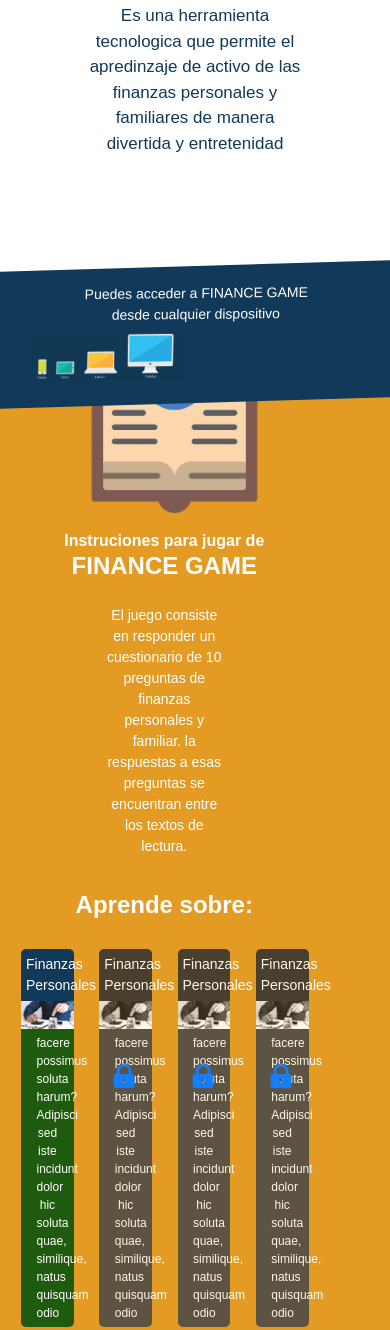
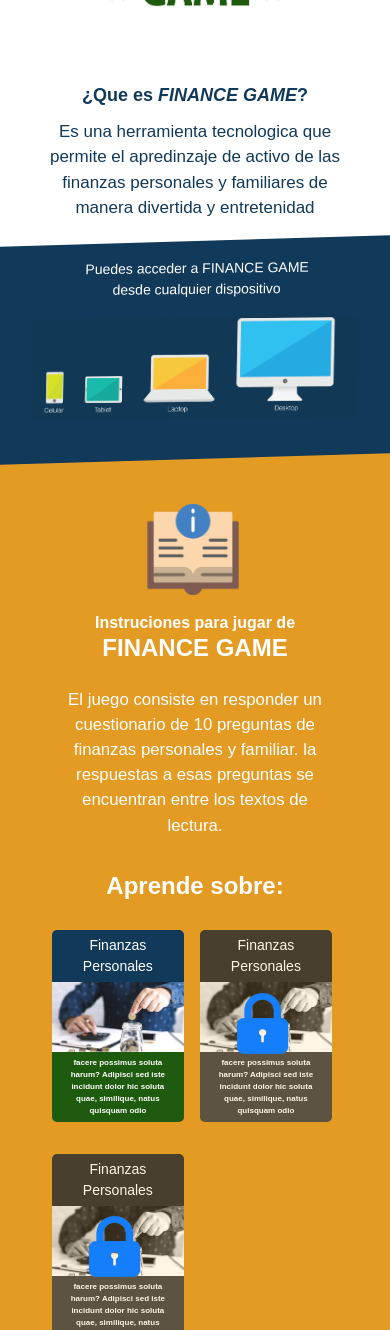
Before and after one commit to mouseinyl/Finance-Game, a plain HTML site: page index.html in a window 390 px wide. Shown: the part 215-1545 px from the top of the page. Drawn offline with nearby package versions, Linux system fonts and the light colour scheme.

Commit message:
reponssy

```diff
--- a/css/css.css
+++ b/css/css.css
@@ -289,3 +289,39 @@
         filter: none;
         -webkit-filter: none;
     }
+    /* reponsibe */
+
+    @media only screen and (max-width: 600px) {
+        .firts_box .text h4 {
+            font-weight: 600;
+            font-size: large;
+        }
+        .second_box .box_of_data p {
+            margin-top: 5%;
+        }
+        .second_box .box_of_data img {
+            margin-top: 5%;
+            margin-bottom: 10%;
+        }
+        .test {
+            transform: matrix(1, -0.03, 0, 1, 0, 20);
+            -webkit-transform: matrix(1, -0.03, 0, 1, 0, 20);
+            -moz-transform: matrix(1, -0.03, 0, 1, 0, 20);
+            -ms-transform: matrix(1, -0.03, 0, 1, 0, 20);
+            -o-transform: matrix(1, -0.03, 0, 1, 0, 20);
+        }
+        .thirt_box {
+            margin-top: 15%;
+        }
+        .thirt_box p {
+            font-size: larger;
+        }
+        .cart_conten {
+            margin: 5%;
+        }
+        .cart_conten p {
+            font-size: 8px;
+            font-weight: 600;
+            padding: 5px;
+        }
+    }
--- a/index.html
+++ b/index.html
@@ -49,12 +49,12 @@
     <div class="row">
         <!-- firts_box -->
         <div class="col s12 firts_box" id="firts_box">
-            <div class="col s5 offset-s1">
+            <div class="col s12 m5 l5 offset-l1 offset-m1">
                 <img src="./recursos/juego_de_finanzas-01.jpg" alt="">
             </div>
-            <div class="col l6 center text blue_page_text">
+            <div class="col s12 m6 l6 center text blue_page_text">
                 <h4 class="col s12 center">¿Que es <span>FINANCE GAME</span>?</h4>
-                <p class="col s8 offset-s2">
+                <p class="col s12 m8 l8 offset-m2 offset-l2">
                     Es una herramienta tecnologica que permite el apredinzaje de activo de las finanzas personales y familiares de manera divertida y entretenidad
                 </p>
             </div>
@@ -64,7 +64,7 @@
             <div class="col s12 test blue_page">
                 <div class="col s12 box_of_data  ">
                     <p class="col s12 white-text center">Puedes acceder a FINANCE GAME <br> desde cualquier dispositivo</p>
-                    <div class="col s6 offset-l3 "><img class="" src="./recursos/disposivos.png" alt=""></div>
+                    <div class="col s12 m6 l6 offset-l3 offset-m3 "><img class="" src="./recursos/disposivos.png" alt=""></div>
                 </div>
             </div>
         </div>
@@ -73,18 +73,18 @@
 
         <!-- thirt_box -->
         <div class="col s12 thirt_box_conten goldenrod" id="thirt_box_conten">
-            <div class="col s10 offset-l1 thirt_box white-text">
-                <div class="col l2 offset-l5"><img src="./recursos/book_tag.png" alt="" srcset=""></div>
+            <div class="col s10 offset-s1 thirt_box white-text">
+                <div class="col s7 m2 l2 offset-s2 offset-m5 offset-l5"><img src="./recursos/book_tag.png" alt="" srcset=""></div>
                 <span class="col s12 center">Instruciones para jugar de</span>
                 <h5 class="col s12 center ">FINANCE GAME</h5>
-                <p class="col s6 center offset-s3">El juego consiste en responder un cuestionario de 10 preguntas de finanzas personales y familiar. la respuestas a esas preguntas se encuentran entre los textos de lectura.
+                <p class="col s12 m6 m6 center offset-l3 offset-m3">El juego consiste en responder un cuestionario de 10 preguntas de finanzas personales y familiar. la respuestas a esas preguntas se encuentran entre los textos de lectura.
                 </p>
                 <h5 class="col s12 center">Aprende sobre:</h5>
             </div>
 
             <!-- cartas -->
-            <div class="col s11 offset-l1 cart white-text">
-                <div class="col s2 cart_conten darken-4">
+            <div class="col s11 offset-s1 cart white-text">
+                <div class="col s5 m2 l2 cart_conten darken-4">
                     <div class="strech">
                         <span class="col s12 center blue_page label">Finanzas Personales</span>
                         <img src="./recursos/tipo_de_finazas.png" alt="">
@@ -95,7 +95,7 @@
 
                     </div>
                 </div>
-                <div class="col s2 cart_conten darken-4">
+                <div class="col s5 m2 l2 cart_conten darken-4">
                     <div class="block strech">
                         <span class="col s12 center blue_page label">Finanzas Personales</span>
                         <img src="./recursos/tipo_de_finazas.png" alt="">
@@ -106,7 +106,7 @@
                         <img src="./recursos/lock.png" class="object darken-1">
                     </div>
                 </div>
-                <div class="col s2 cart_conten darken-4">
+                <div class="col s5 m2 l2 cart_conten darken-4">
                     <div class="block strech">
                         <span class="col s12 center blue_page label">Finanzas Personales</span>
                         <img src="./recursos/tipo_de_finazas.png" alt="">
@@ -117,28 +117,7 @@
                         <img src="./recursos/lock.png" class="object darken-1">
                     </div>
                 </div>
-                <div class="col s2 cart_conten darken-4">
-                    <div class="block strech">
-                        <span class="col s12 center blue_page label">Finanzas Personales</span>
-                        <img src="./recursos/tipo_de_finazas.png" alt="">
-                        <div class="col s12 center green_page">
-                            <p>facere possimus soluta harum? Adipisci sed iste incidunt dolor hic soluta quae, similique, natus quisquam odio
-                            </p>
-                        </div>
-                        <img src="./recursos/lock.png" class="object darken-1">
-                    </div>
-                </div>
-                <div class="col s2 cart_conten darken-4">
-                    <div class="block strech">
-                        <span class="col s12 center blue_page label">Finanzas Personales</span>
-                        <img src="./recursos/tipo_de_finazas.png" alt="">
-                        <div class="col s12 center green_page">
-                            <p>facere possimus soluta harum? Adipisci sed iste incidunt dolor hic soluta quae, similique, natus quisquam odio
-                            </p>
-                        </div>
-                        <img src="./recursos/lock.png" class="object darken-1">
-                    </div>
-                </div>
+
             </div>
         </div>
     </div>
```
